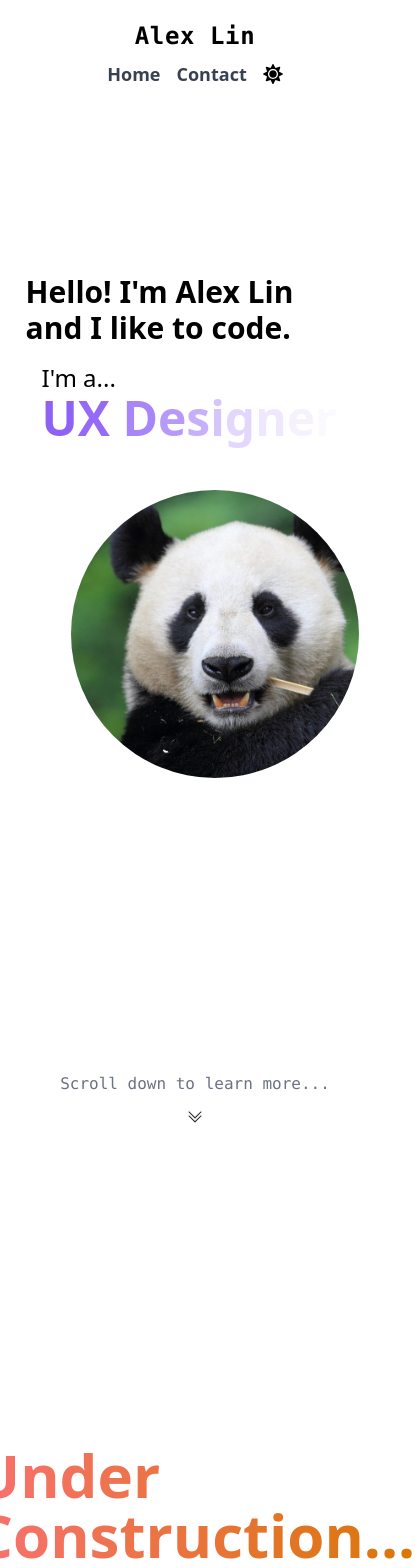
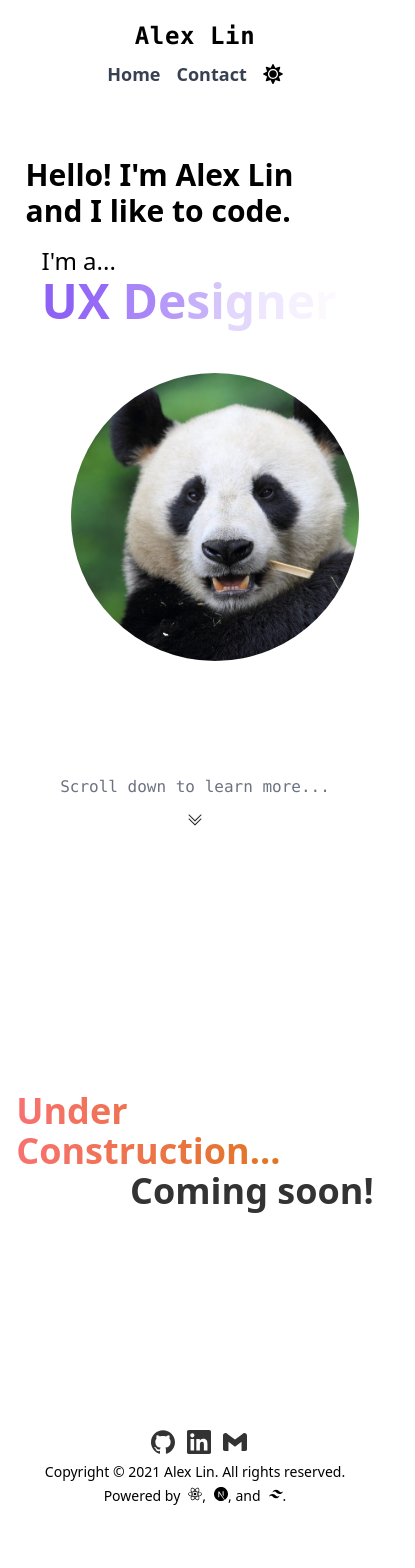
Before and after one commit to alxn3/alxn3.github.io, a Next.js app: page / in a window 390 px wide. Shown: the top 1568 px of the page, 415 px wide, since content can reach past the window. After the commit the page ends 1522 px from the top, so only its background shows below. Built offline with nearby package versions, Linux system fonts and the light colour scheme.

Commit message:
Fix content layout on smaller screens

```diff
--- a/src/pages/contact.tsx
+++ b/src/pages/contact.tsx
@@ -7,7 +7,7 @@ const Contact = () => {
     <BaseLayout>
       <div className="flex justify-center h-full flex-col">
         <div className="flex flex-1 items-center justify-center">
-          <h1 className="text-7xl font-black text-transparent bg-clip-text bg-gradient-to-r from-purple-400 to-red-600">
+          <h1 className="text-4xl xs:text-5xl sm:text-6xl md:text-7xl text-center font-black text-transparent bg-clip-text bg-gradient-to-r from-purple-400 to-red-600">
             Under Construction...
           </h1>
         </div>
--- a/src/pages/index.tsx
+++ b/src/pages/index.tsx
@@ -6,8 +6,8 @@ import ShiftingText from 'src/components/shifting-text';
 const Home = () => {
   return (
     <BaseLayout>
-      <div className="flex items-center justify-center h-full flex-col py-10">
-        <div className="flex flex-col md:flex-row flex-1 justify-center items-center space-x-10 w-full pb-40">
+      <div className="flex items-center justify-around md:justify-center h-full flex-col md:py-10">
+        <div className="flex flex-col md:flex-row md:flex-1 justify-center items-center space-x-10 w-full md:pb-40">
           <div>
             <h1 className="text-3xl sm:text-4xl font-semibold">
               Hello! I&apos;m Alex Lin
@@ -45,10 +45,12 @@ const Home = () => {
       </div>
       <div className="flex flex-col items-center justify-center h-2/3">
         <div>
-          <h1 className="text-6xl font-black text-transparent bg-clip-text bg-gradient-to-r from-red-400 to-yellow-600">
+          <h1 className="text-4xl sm:text-5xl md:text-6xl font-black text-transparent bg-clip-text bg-gradient-to-r from-red-400 to-yellow-600">
             Under Construction...
           </h1>
-          <p className="text-4xl font-semibold text-right opacity-80">Coming soon!</p>
+          <p className="text-4xl font-semibold text-right opacity-80">
+            Coming soon!
+          </p>
         </div>
       </div>
       <Footer />
```
